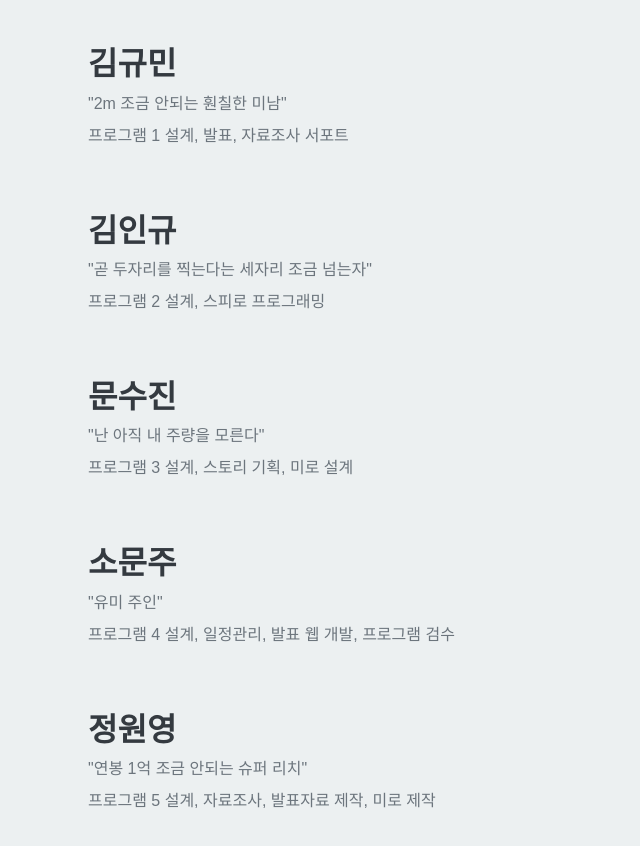
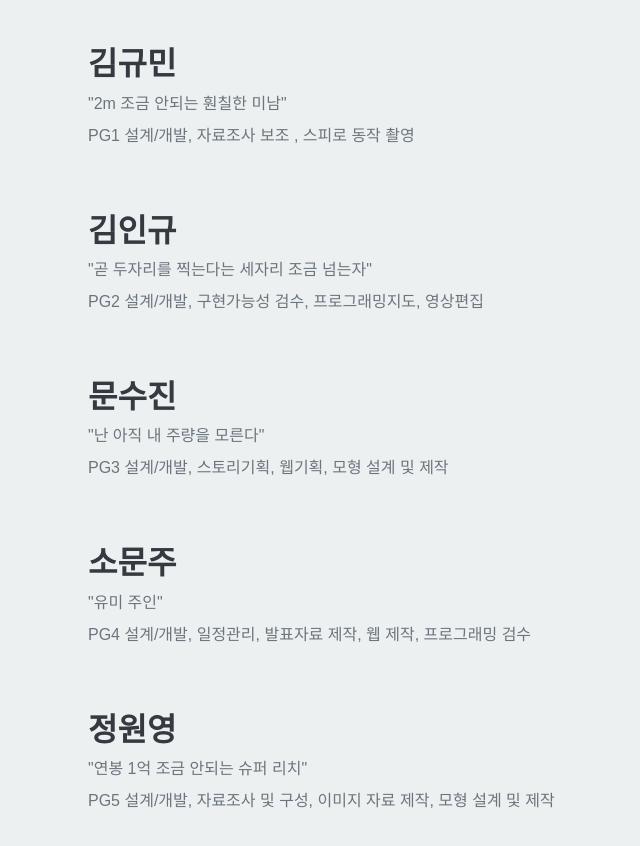
Before and after one commit to smj9819/GuGuWeb, a plain HTML site: page workspace/index.html in a window 1280 px wide. Shown: the part 951-1797 px from the top of the page, without its empty margins (232-872 px from the left). Drawn offline with nearby package versions, Linux system fonts and the light colour scheme; a web font is replaced by a local one.

Commit message:
update0612_v5
update role data

```diff
--- a/workspace/index.html
+++ b/workspace/index.html
@@ -61,35 +61,35 @@
                         <div class="flex-grow-1">
                             <h3 class="mb-0">김규민</h3>
                             <div class="mt-2 mb-2">"2m 조금 안되는 훤칠한 미남"</div>
-                            <p>프로그램 1 설계, 발표, 자료조사 서포트</p>
+                            <p>PG1 설계/개발, 자료조사 보조 , 스피로 동작 촬영</p>
                         </div>
                     </div>
                     <div class="d-flex flex-column flex-md-row justify-content-between mb-5">
                         <div class="flex-grow-1">
                             <h3 class="mb-0">김인규</h3>
                             <div class="mt-2 mb-2">"곧 두자리를 찍는다는 세자리 조금 넘는자"</div>
-                            <p>프로그램 2 설계, 스피로 프로그래밍</p>
+                            <p>PG2 설계/개발, 구현가능성 검수, 프로그래밍지도, 영상편집</p>
                         </div>
                     </div>
                     <div class="d-flex flex-column flex-md-row justify-content-between mb-5">
                         <div class="flex-grow-1">
                             <h3 class="mb-0">문수진</h3>
                             <div class="mt-2 mb-2">"난 아직 내 주량을 모른다"</div>
-                            <p>프로그램 3 설계, 스토리 기획, 미로 설계</p>
+                            <p>PG3 설계/개발, 스토리기획, 웹기획, 모형 설계 및 제작</p>
                         </div>
                     </div>
                     <div class="d-flex flex-column flex-md-row justify-content-between mb-5">
                         <div class="flex-grow-1">
                             <h3 class="mb-0">소문주</h3>
                             <div class="mt-2 mb-2">"유미 주인"</div>
-                            <p>프로그램 4 설계, 일정관리, 발표 웹 개발, 프로그램 검수</p>
+                            <p>PG4 설계/개발, 일정관리, 발표자료 제작, 웹 제작, 프로그래밍 검수</p>
                         </div>
                     </div>
                     <div class="d-flex flex-column flex-md-row justify-content-between">
                         <div class="flex-grow-1">
                             <h3 class="mb-0">정원영</h3>
                             <div class="mt-2 mb-2">"연봉 1억 조금 안되는 슈퍼 리치"</div>
-                            <p>프로그램 5 설계, 자료조사, 발표자료 제작, 미로 제작</p>
+                            <p>PG5 설계/개발, 자료조사 및 구성, 이미지 자료 제작, 모형 설계 및 제작</p>
                         </div>
                     </div>
                 </div>
```
